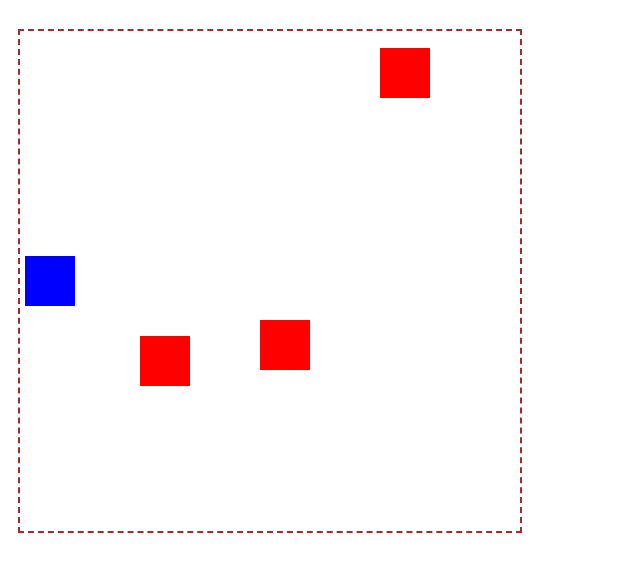
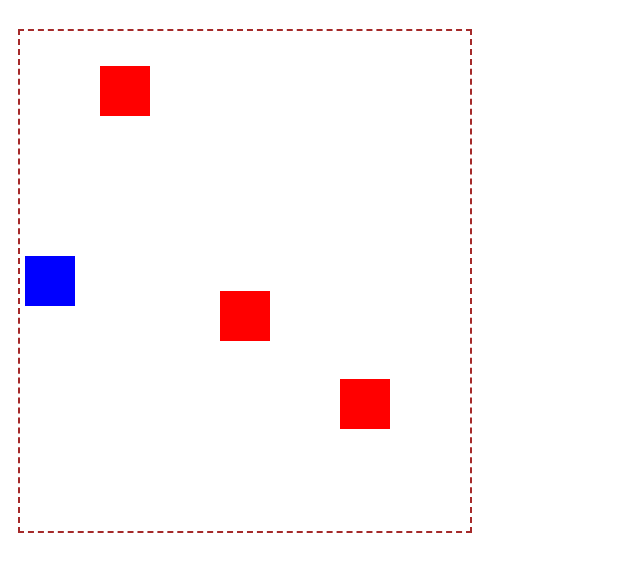
Before and after one commit to chands/Basic-Projects, a plain HTML site: page Canvas-2D-Game/index.html in a window 1280 px wide. Shown: the part 61-632 px from the top of the page, without its empty margins (0-640 px from the left). Drawn offline with Linux system fonts and the light colour scheme.

Commit message:
Added player movement functionality & some game events for player.

```diff
--- a/Canvas-2D-Game/index.html
+++ b/Canvas-2D-Game/index.html
@@ -5,9 +5,9 @@
     <meta charset="UTF-8">
     <meta http-equiv="X-UA-Compatible" content="IE=edge">
     <meta name="viewport" content="width=device-width, initial-scale=1.0">
-    <title>Canvas Demo</title>
+    <title>Canvas Game</title>
     <style>
-        #canvasDemo {
+        #canvasPlayground {
             margin: 10px;
             border: dashed brown 2px;
         }
@@ -17,7 +17,7 @@
 
 <body>
     <h1>Canvas 2D Game</h1>
-    <canvas width="500" height="500" id="canvasDemo">
+    <canvas width="450" height="500" id="canvasPlayground">
     </canvas>
 </body>
 
--- a/Canvas-2D-Game/script.js
+++ b/Canvas-2D-Game/script.js
@@ -1,21 +1,9 @@
-const canvas = document.getElementById("canvasDemo");
+const canvas = document.getElementById("canvasPlayground");
 const CTX = canvas.getContext('2d');
-//CTX.clearRect(0, 0, 500, 500);
-
-// CTX.fillStyle = "#0000ff";
-// CTX.fillRect( 5, 225, 50, 50); //player
-// //enemies
-// CTX.fillStyle = "#ff0000";
-// CTX.fillRect(120, 5, 50, 50);
-// CTX.fillRect(240, 5, 50, 50);
-// CTX.fillRect(360, 5, 50, 50);
-// //Player Target:
-// CTX.rect(435, 225, 60, 60);
-// CTX.stroke();
 
 //Draw the game component.
 class Box {
-    constructor(size, color){
+    constructor(size, color) {
         this.size = size;
         this.color = color;
         this.x = 0;
@@ -28,6 +16,23 @@ class Player extends Box {
         super(50, "blue");
         this.x = 5;
         this.y = 225;
+        //set player box initial speed
+        this.speed = 5;
+        this.moving = false;
+    }
+    //move player right & left:
+    move() {
+        if (this.moving) {
+            this.x += this.speed;
+        }
+        if (this.x + this.size >= 445) {
+            //at the canvas right end make the player box bounce back by making speed negative.
+            this.speed = -(Math.abs(this.speed));
+        }
+        if (this.x <= 5) {
+            //at the canvas left end side make the boxes start repeating or again move right.
+            this.speed = Math.abs(this.speed);
+        }
     }
 }
 
@@ -35,17 +40,17 @@ class Enemy extends Box {
     constructor(speed) {
         super(50, "red");
         this.y = 5;
-        //for movement of boxes vertically
+        //set enemies boxes speed
         this.speed = speed;
     }
-    //for modularity in code
+    //move enemies up and down:
     move() {
         this.y += this.speed;
-        if(this.y + this.size > 495) {
+        if (this.y + this.size >= 495) {
             //at the canvas floor make the boxes bounce back by making speed negative.
             this.speed = -(Math.abs(this.speed));
         }
-        if(this.y < 5) {
+        if (this.y <= 5) {
             //at the top make the boxes start repeating or again bounce back.
             this.speed = Math.abs(this.speed);
         }
@@ -54,31 +59,38 @@ class Enemy extends Box {
 
 //make player objects
 let player = new Player();
-let e1 = new Enemy(1);
-let e2 = new Enemy(2);
-let e3 = new Enemy(3);
-e1.x = 120;
-e2.x = 240;
-e3.x = 360;
+let e1 = new Enemy(6);
+let e2 = new Enemy(5);
+let e3 = new Enemy(7);
+e1.x = 80;
+e2.x = 200;
+e3.x = 320;
 
 function drawBox(box) {
     CTX.fillStyle = box.color;
     CTX.fillRect(box.x, box.y, box.size, box.size);
 }
-updateGame();
-// setInterval(() => {}, 100);
 
-function updateGame() {
-    window.requestAnimationFrame(() => {
-        console.log("log update")
-        CTX.clearRect(0, 0, 500, 500);
+//adding some game event:
+canvas.addEventListener('mousedown', () => {
+    player.moving = true;
+});
+canvas.addEventListener('mouseup', () => {
+    player.moving = false;
+});
+
+function gameLoop() {
+    //console.log("log update")
+    CTX.clearRect(0, 0, 450, 500);
     e1.move();
     e2.move();
     e3.move();
+    player.move();
     drawBox(player);
     drawBox(e1);
     drawBox(e2);
     drawBox(e3);
-        updateGame();
-    });
+    window.requestAnimationFrame(gameLoop);
 }
+
+gameLoop();
```
Lines whose indentation alone changed are shown as unchanged.
